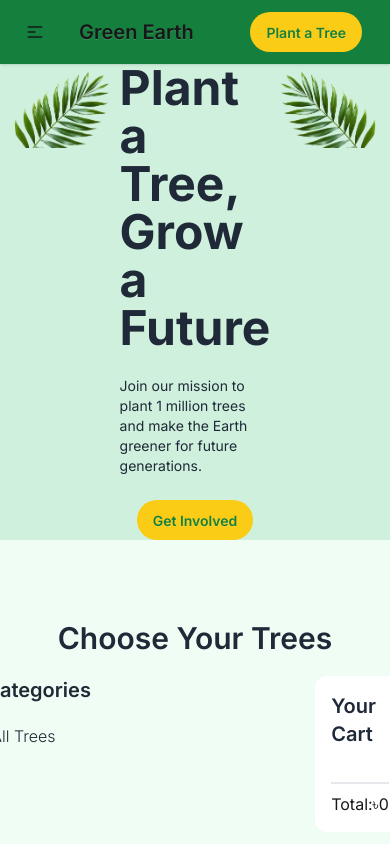
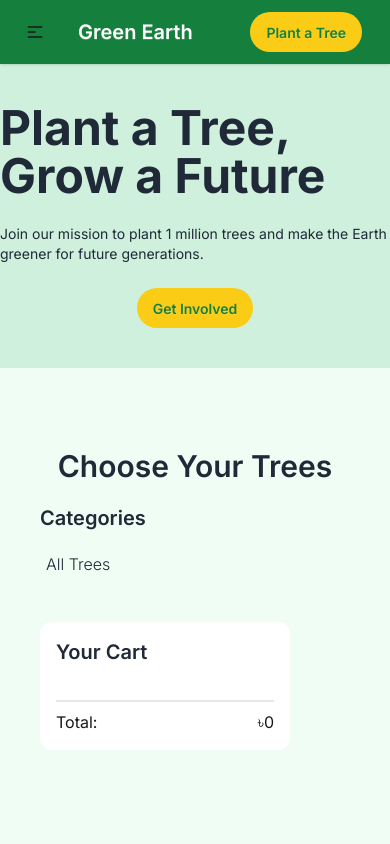
Before and after one commit to MdFoysalHossain/Assignment-6-Green-Earth, a plain HTML site: page index.html in a window 390 px wide. Shown: the top 844 px of the page. Drawn offline with nearby package versions, Linux system fonts and the light colour scheme; no server answers.

Commit message:
Navbar and HeroBanner Responsive

```diff
--- a/index.html
+++ b/index.html
@@ -39,7 +39,7 @@
                     <li class="text-black"><a>Plant a Tree</a></li>
                 </ul>
                 </div>
-                <a class="btn btn-ghost text-xl">Green Earth</a>
+                <a class="btn bg-transparent text-white border-none text-xl shadow-none" href="/">Green Earth</a>
             </div>
             <div class="navbar-center hidden lg:flex">
                 <ul class="menu menu-horizontal px-1">
@@ -55,16 +55,16 @@
 
     </nav>
 
-    <section class="hero-banner flex flex-row justify-between bg-[#CFF0DC]">
-        <div class="banner-left">
+    <section class="hero-banner flex flex-row justify-between bg-[#CFF0DC] py-10 2xl:py-0">
+        <div class="banner-left hidden  2xl:inline-block">
             <img src="images/hero-leaf1.png" alt="Leaf Image">
         </div>
-        <div class="banner-center flex flex-col justify-center items-center gap-6">
+        <div class="banner-center flex flex-col justify-center items-center gap-6 flex-1 ">
             <h1 class="text-5xl font-bold text-[#1F2937]">Plant a Tree, Grow a Future</h1>
             <p class="text-sm text-[#1F2937] font-normal">Join our mission to plant 1 million trees and make the Earth greener for future generations.</p>
             <a class="btn bg-[#FACC15] text-[#15803D] rounded-3xl border-none shadow-none">Get Involved</a>
         </div>
-        <div class="banner-right">
+        <div class="banner-right hidden 2xl:inline-block">
             <img src="images/hero-leaf2.png" alt="Leaf Image">
         </div>
     </section>
@@ -72,8 +72,8 @@
     <section class="shop-area mt-20 px-10">
         <h2 class="text-3xl text-[#1F2937] font-semibold text-center">Choose Your Trees</h2>
 
-        <div class="shop-options flex flex-row gap-10 mt-5 justify-center">
-            <div class="shop-catagories">
+        <div class="shop-options flex flex-col 2xl:flex-row gap-10 mt-5 justify-center">
+            <div class="shop-catagories order-1">
                 <h3 class="text-xl text-[#1F2937] font-semibold mb-3.5">Categories</h3>
                 <div id="categories-btn" class=" flex flex-col w-[210px] items-start gap-2">
                     <!-- <button class="font-light text-[#1F2937] hover:cursor-pointer w-[200px] text-left p-1.5 rounded-md hover:bg-[#15803D] hover:text-white">All Trees</button> -->
@@ -83,7 +83,9 @@
 
             </div>
 
-            <div id="items-container" class="shop-item grid grid-cols-3 gap-5">
+            <div id="items-container" class="shop-item order-3 grid grid-cols-3 gap-5
+                2xl:order-2 xl:order-2 lg:order-2
+            ">
                 <!-- <div class="card bg-base-100 w-96 h-[450px] shadow-sm">
                     <figure class="p-4 ">
                         <img class="rounded-lg"
@@ -104,7 +106,7 @@
             </div>
 
 
-            <div class="shop-catagories bg-white w-[250px] rounded-xl p-4">
+            <div class="cart-detils order-2 bg-white w-[250px] rounded-xl p-4">
                 <h3 class="text-xl text-[#1F2937] font-semibold mb-3.5">Your Cart</h3>
                 <div id="cart-details" class=" flex flex-col items-start gap-2">
                     <!-- <div class="single-cart w-full flex flex-row justify-between rounded-lg items-center bg-[#F0FDF4] px-5 py-3">
@@ -119,7 +121,8 @@
 
 
                 </div>
-                <div class="total-cart h-fit">
+
+                <div class="total-cart h-fit  2xl:order-3 xl:order-3 lg:order-3">
                     <div class="line h-[1.5px] mt-5 w-full bg-gray-200"></div>
                     <div class="details flex flex-row justify-between items-center mt-2">
                         <p>Total: </p>
```
